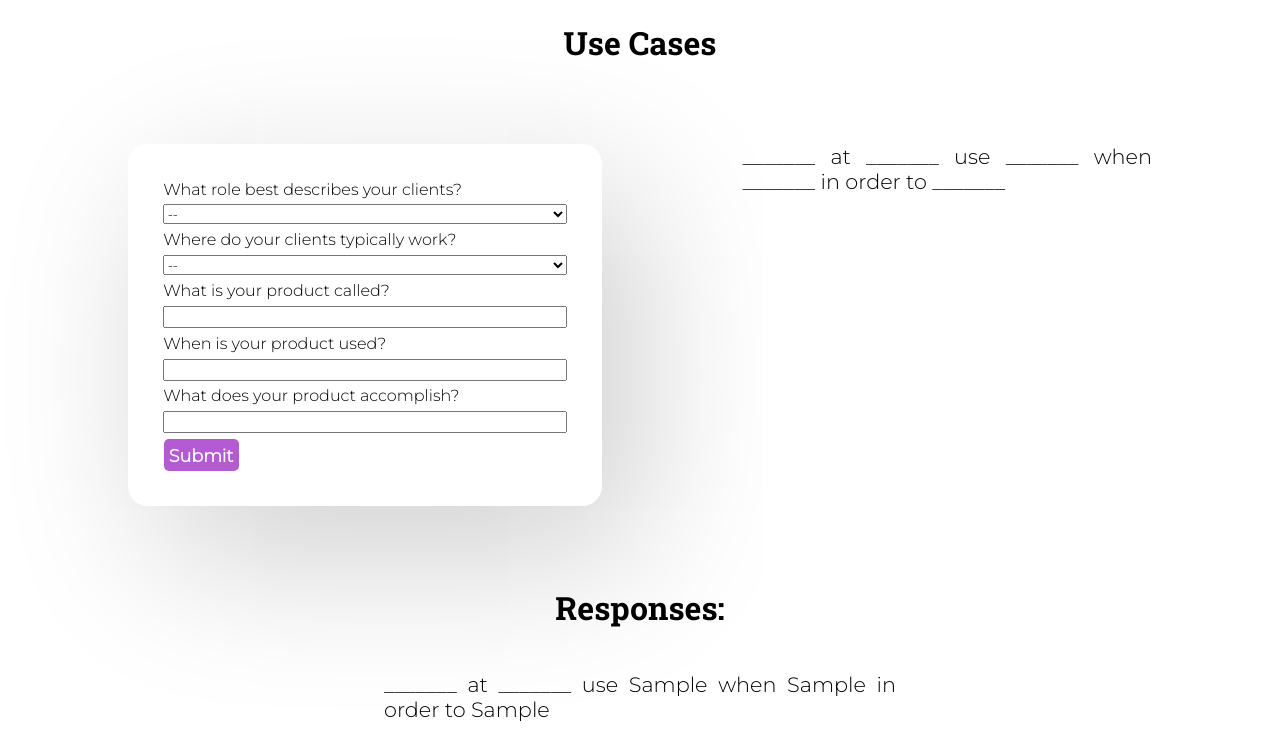
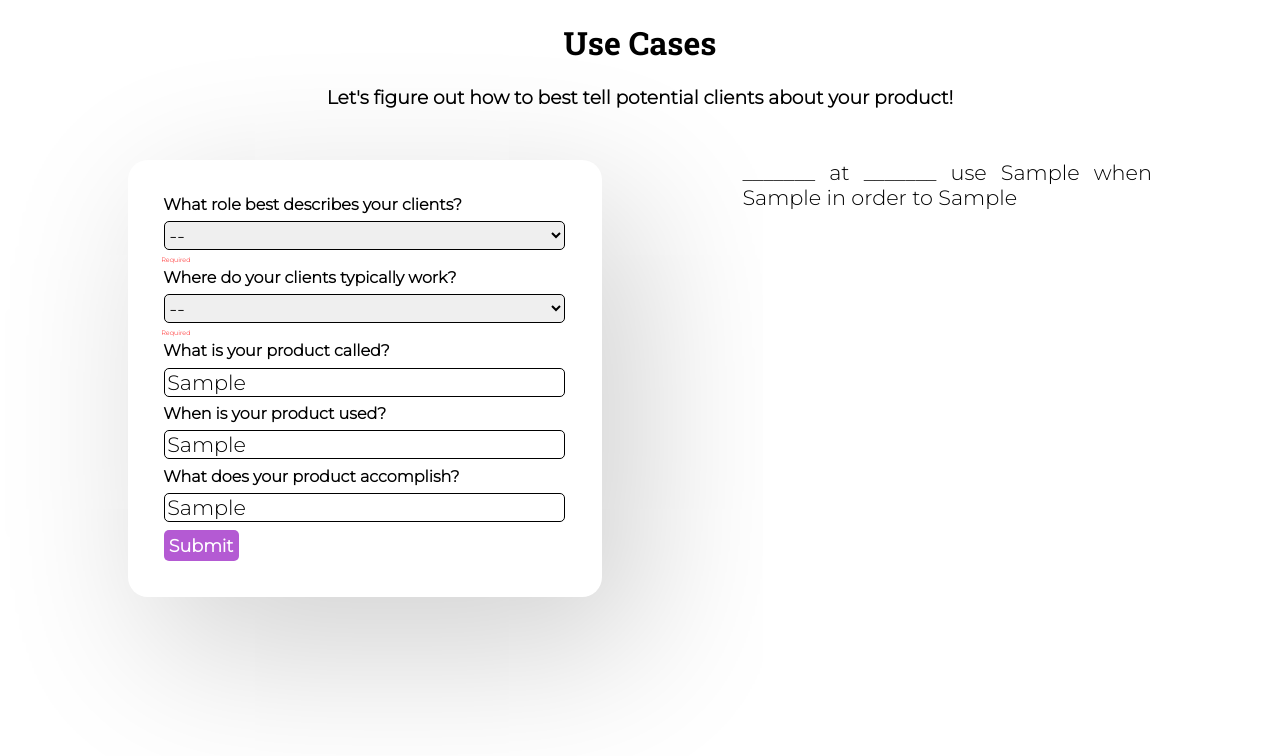
Before and after one commit to GreysonElkins/madlib-surveys, a React (Create React App) app: page / in a window 1280 px wide. Both pictures are taken after typing "Sample", "Sample", "Sample" into the empty fields and a click on the button "Submit". Shown: the top 756 px of the page. Built offline with nearby package versions, Linux system fonts and the light colour scheme.

Commit message:
Implement validation from yup

```diff
--- /dev/null
+++ b/src/components/Question/Question.css
@@ -0,0 +1,20 @@
+.validation-error {
+  color: red;
+  font-size: .4em;
+}
+
+label {
+  font-size: .6;
+  font-weight: bold;
+}
+
+.answer-value {
+  font-size: 1.3em;
+  border-radius: 5px;
+  border: black solid 1px;
+}
+
+.answer-value:focus {
+   outline: none !important;
+    border:1px solid #b45ad3;
+}
--- a/src/components/Question/Question.js
+++ b/src/components/Question/Question.js
@@ -1,6 +1,8 @@
 import { Field } from 'formik'
 
-const Question = ({ question, changeFn }) => {
+import './Question.css'
+
+const Question = ({ question, changeFn, errors, touched }) => {
   const questionName = `question-${question.num}`
 
   const printAnswerOptions = () => {
@@ -19,12 +21,13 @@ const Question = ({ question, changeFn }) => {
       field = <Field
                 name={questionName}
                 as="select"
+                className="answer-value"
                 >
                 {printAnswerOptions()}
               </Field>
-
     } else if (question.answerType === 'textarea') {
       field = <Field
+        className="answer-value"
         name={questionName}
         type="text"
         />
@@ -33,6 +36,9 @@ const Question = ({ question, changeFn }) => {
       <>
         <label htmlFor={questionName}>{question.question}</label>
         {field}
+        {errors[questionName] && touched[questionName] ? (
+          <div class="validation-error">{errors[questionName]}</div>
+        ) : null}
       </>
     )
   }
--- a/src/components/SurveyResponses/SurveyResponses.js
+++ b/src/components/SurveyResponses/SurveyResponses.js
@@ -21,7 +21,7 @@ const SurveyResponses = ({ currentAnswers }) => {
 
   return (
     <>
-      <h1>Responses:</h1>
+      <h1>Previous Responses:</h1>
       <div className="SurveyResponses">{showResponses()}</div>
     </>
   )
--- a/src/components/UserSurvey/UserSurvey.css
+++ b/src/components/UserSurvey/UserSurvey.css
@@ -4,7 +4,7 @@
 }
 
 .UserSurvey {
-  margin: 3em auto;
+  margin: 1em auto;
   padding: 2em 0;
   width: 80%;
 }
@@ -27,8 +27,11 @@
   color: #FFFFFF;
 }
 
-h1 {
-  font-family: 'Roboto Slab', serif;
+h1, h3 {
   width: 100%;
   text-align: center;
 }
+
+h1 {
+  font-family: 'Roboto Slab', serif;
+}
--- a/src/components/UserSurvey/UserSurvey.js
+++ b/src/components/UserSurvey/UserSurvey.js
@@ -18,18 +18,20 @@ const UserSurvey = ({ survey, answerPreview }) => {
     return state
   }
 
-  const renderQuestions = () => {
+  const renderQuestions = (errors, touched) => {
     return survey.questions.map((question) => (
       <Question
         question={question}
         key={`Question-${question.num}`}
+        errors={errors}
+        touched={touched}
       />
     ))
   }
 
   const updateStoredResponses = () => {
     const responses = findStoredResponses()
-    responses.push({survey: answers, madlib: survey.madlib})
+    responses.unshift({survey: answers, madlib: survey.madlib})
     localStorage.setItem('responses', JSON.stringify(responses));
   }
 
@@ -45,22 +47,24 @@ const UserSurvey = ({ survey, answerPreview }) => {
   return (
     <>
     <h1>{survey.name}</h1>
+    <h3>{survey.description}</h3>
     <div className="UserSurvey">
       <Formik
         initialValues={determineInitialFormState()}
+        validationSchema={survey.validationSchema}
         onSubmit={(values, { resetForm }) => {
           updateStoredResponses()
           resetForm()
         }}
         >
-        {({ values }) => (
+        {({ values, errors, touched }) => (
           <Form
           className="questions"
           onChange={
             setAnswers(values)
           }
           >
-            {renderQuestions()}
+            {renderQuestions(errors, touched)}
             <button type="submit">Submit</button>
           </Form>
         )}
```
